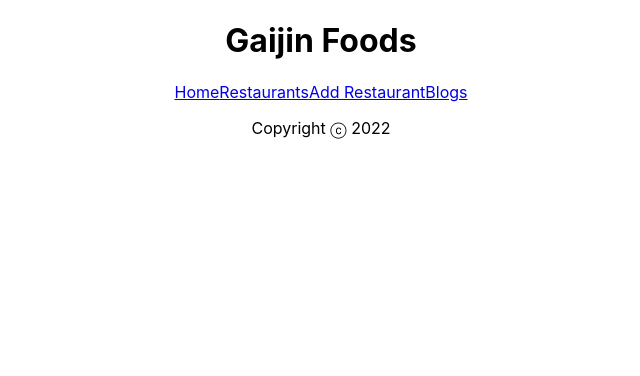
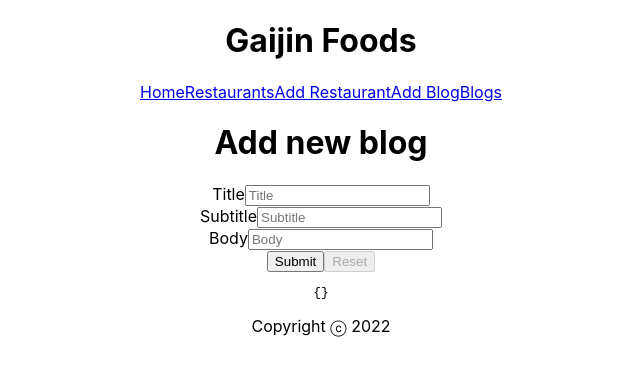
Before and after one commit to AllanSechrist/foreign_foods, a React (Create React App) app in the folder frontend/: page /new-blog in a window 1280 px wide. Shown: the top 376 px of the page, without its empty margins (319-959 px from the left). Built offline with nearby package versions, Linux system fonts and the light colour scheme.

Commit message:
add new blog route, add new blog form

```diff
--- a/frontend/src/components/PageRouter.jsx
+++ b/frontend/src/components/PageRouter.jsx
@@ -4,6 +4,7 @@ import Blogs from "./pages/Blogs"
 import Home from "./pages/Home"
 import Blog from "./pages/Blog"
 import NewRestaurant from './pages/NewRestaurant'
+import NewBlog from './pages/NewBlog'
 import Header from "./Header";
 import Footer from "./Footer";
 import React from 'react'
@@ -18,12 +19,14 @@ function PageRouter() {
                 <Link to="/">Home</Link>
                 <Link to="/restaurants">Restaurants</Link>
                 <Link to="/new-restaurant">Add Restaurant</Link>
+                <Link to="/new-blog">Add Blog</Link>
                 <Link to="/blog">Blogs</Link>
             </nav>
             <Routes>
                 <Route path="/" element={<Home/>} />
                 <Route path="/restaurants" element={<Restaurants/>} />
                 <Route path="/new-restaurant" element={<NewRestaurant/>}/>
+                <Route path="/new-blog" element={<NewBlog/>} />
                 <Route path="/blog" element={<Blogs />} />
                 <Route path="/blog/:blogId" element={<Blog />} />
             </Routes>
--- a/frontend/src/components/pages/NewBlog.jsx
+++ b/frontend/src/components/pages/NewBlog.jsx
@@ -1,9 +1,76 @@
 import React from 'react'
 import {Form, Field} from 'react-final-form'
 
+const sleep = ms => new Promise(resolve => setTimeout(resolve, ms))
+
+const onSubmit = async values => {
+    await sleep(300)
+    window.alert(JSON.stringify(values, 0, 2))
+}
+
 function NewBlog() {
     return (
-        <h1>Add new blog</h1>
+        <div>
+            <h1>Add new blog</h1>
+            <Form
+                onSubmit={onSubmit}
+                validate = {values => {
+                    const errors = {}
+                    if(!values.title) {
+                        errors.title = "Required"
+                    }
+                    if(!values.subtitle) {
+                        errors.subtitle = "Required"
+                    }
+                    if(!values.body) {
+                        errors.body = "Required"
+                    }
+                    return errors
+
+                }}
+                render={({ handleSubmit, form, submitting, pristine, values}) => (
+                    <form onSubmit={handleSubmit}>
+                        <Field name="title">
+                            {({ input, meta}) => (
+                                <div>
+                                    <label>Title</label>
+                                    <input {...input} type="text" placeholder="Title" />
+                                    {meta.error && meta.touched && <span>{meta.error}</span>}
+                                </div>
+                            )}
+                        </Field>
+                        <Field name="subtitle">
+                            {({ input, meta}) =>(
+                                <div>
+                                    <label>Subtitle</label>
+                                    <input {...input} type="text" placeholder="Subtitle" />
+                                    {meta.error && meta.touched && <span>{meta.error}</span>}
+                                </div>
+                            )}
+                        </Field>
+                        <Field name="body" component="textarea">
+                            {({ input, meta}) => (
+                                <div>
+                                    <label>Body</label>
+                                    <input {...input} placeholder="Body" />
+                                    {meta.error && meta.touched && <span>{meta.error}</span>}
+                                </div>
+                            )}
+                        </Field>
+                        <button type="submit">
+                            Submit
+                        </button>
+                        <button type="button" onClick={form.reset} disabled={submitting || pristine}>
+                            Reset
+                        </button>
+                        <pre>{JSON.stringify(values, 0, 2)}</pre>
+                    </form>
+                )}
+            />
+
+
+        </div>
+
     )
 }
 
```
